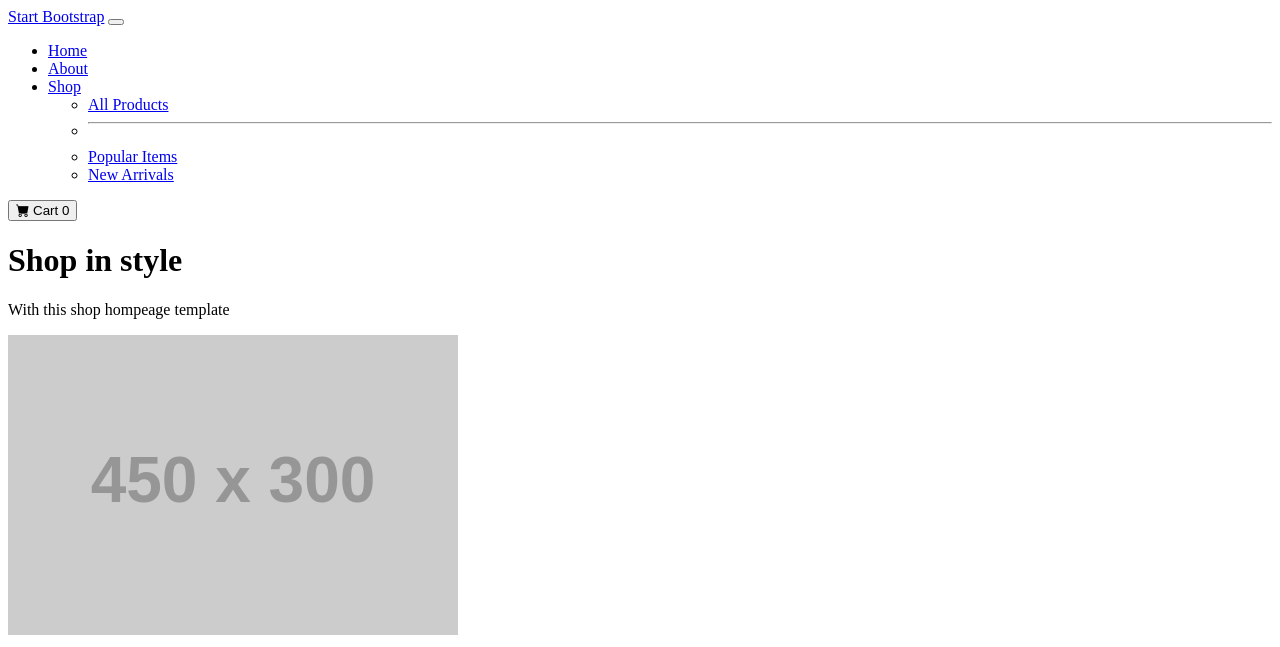
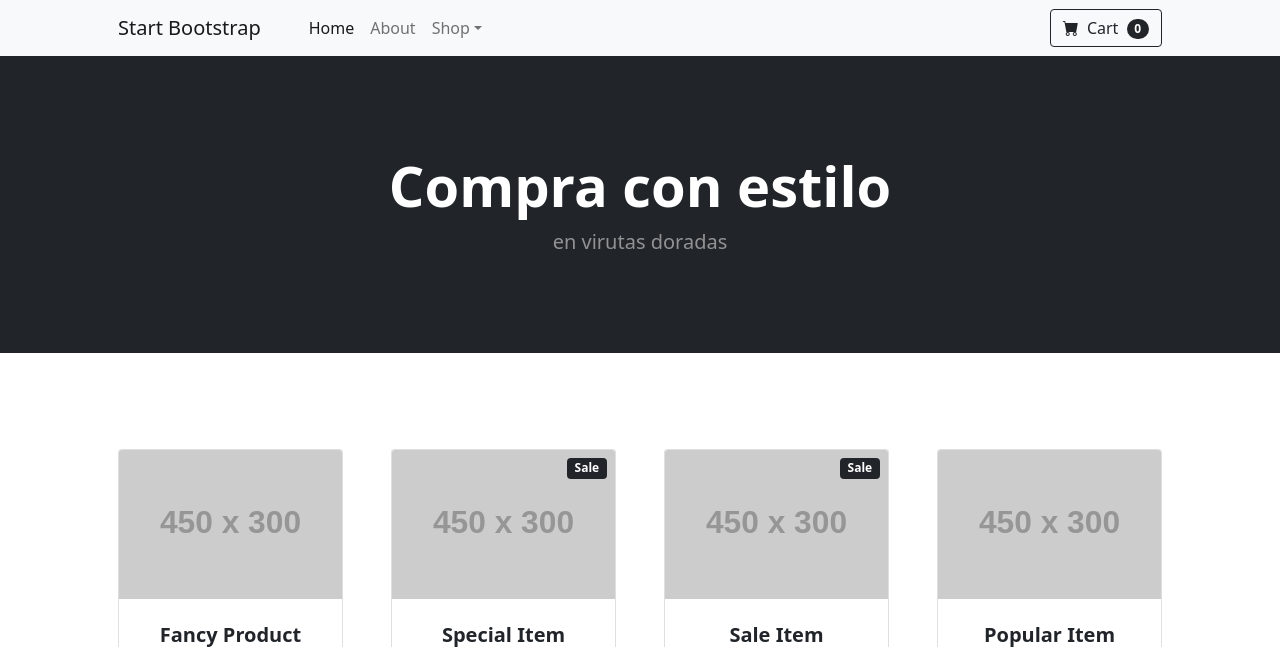
Before and after one commit to AraujoAri/ProyectoEntrega, a Django app: template App1/template/index.html in a window 1280 px wide. Shown: the top 647 px of the page. Run offline with Django 3.2, Linux system fonts and the light colour scheme; the template is opened without the code that fills it, so the values that code supplies are empty; grey boxes labelled with a size stand in for pictures from a placeholder-image service; some libraries are stand-ins or nearby versions.

Commit message:
funciona

```diff
--- a/App1/template/index.html
+++ b/App1/template/index.html
@@ -6,13 +6,13 @@
         <meta name="viewport" content="width=device-width, initial-scale=1, shrink-to-fit=no" />
         <meta name="description" content="" />
         <meta name="author" content="" />
-        <title>Shop Homepage - Start Bootstrap Template</title>
+        <title>Virutas Doradas</title>
         <!-- Favicon-->
         <link rel="icon" type="image/x-icon" href="assets/favicon.ico" />
         <!-- Bootstrap icons-->
         <link href="https://cdn.jsdelivr.net/npm/bootstrap-icons@1.5.0/font/bootstrap-icons.css" rel="stylesheet" />
         <!-- Core theme CSS (includes Bootstrap)-->
-        <link href="{% static 'App1/css/style.css' %}" rel="stylesheet" />
+        <link href="{% static 'App1/css/styles.css' %}" rel="stylesheet" />
     </head>
     <body>
         <!-- Navigation-->
@@ -48,8 +48,8 @@
         <header class="bg-dark py-5">
             <div class="container px-4 px-lg-5 my-5">
                 <div class="text-center text-white">
-                    <h1 class="display-4 fw-bolder">Shop in style</h1>
-                    <p class="lead fw-normal text-white-50 mb-0">With this shop hompeage template</p>
+                    <h1 class="display-4 fw-bolder">Compra con estilo</h1>
+                    <p class="lead fw-normal text-white-50 mb-0">en virutas doradas</p>
                 </div>
             </div>
         </header>
@@ -263,6 +263,6 @@
         <!-- Bootstrap core JS-->
         <script src="https://cdn.jsdelivr.net/npm/bootstrap@5.1.3/dist/js/bootstrap.bundle.min.js"></script>
         <!-- Core theme JS-->
-        <script src="js/scripts.js"></script>
+        <script src="{% static 'App1/js/scripts.js' %}"></script>
     </body>
 </html>
```
